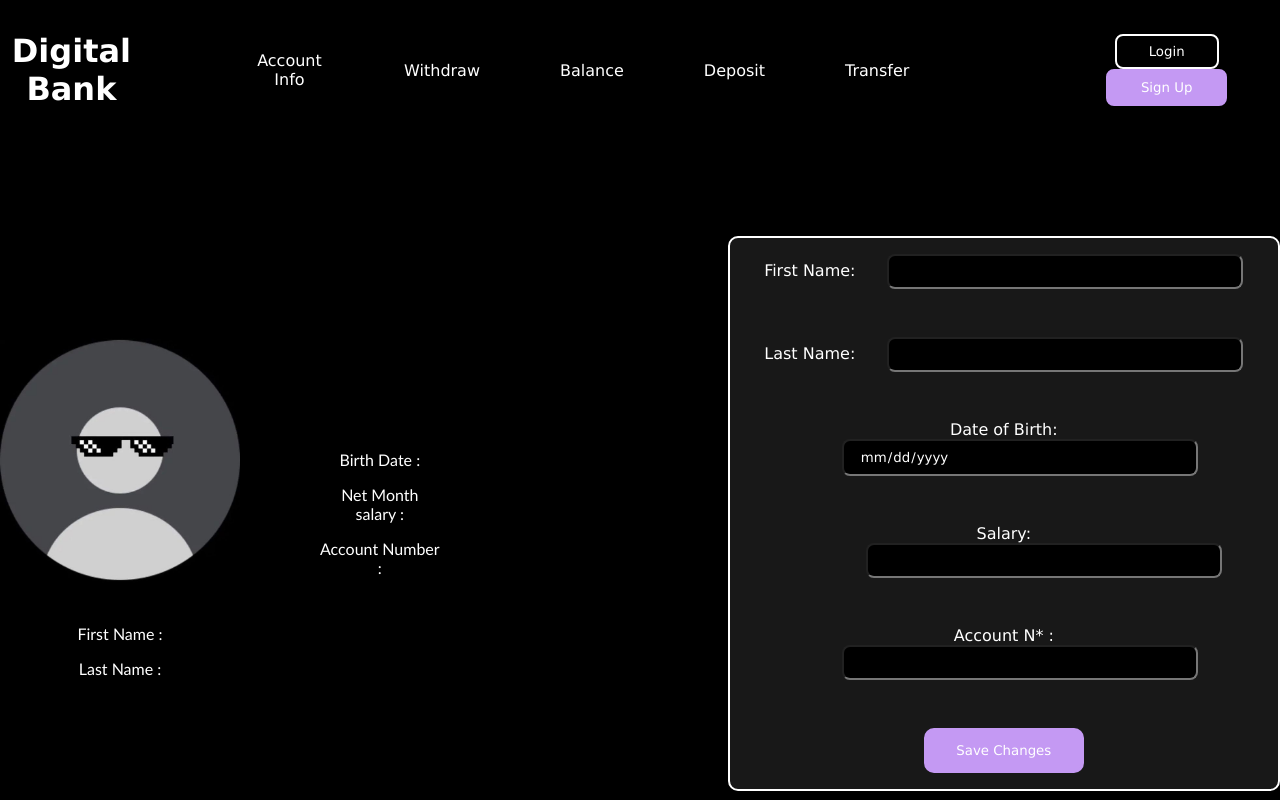
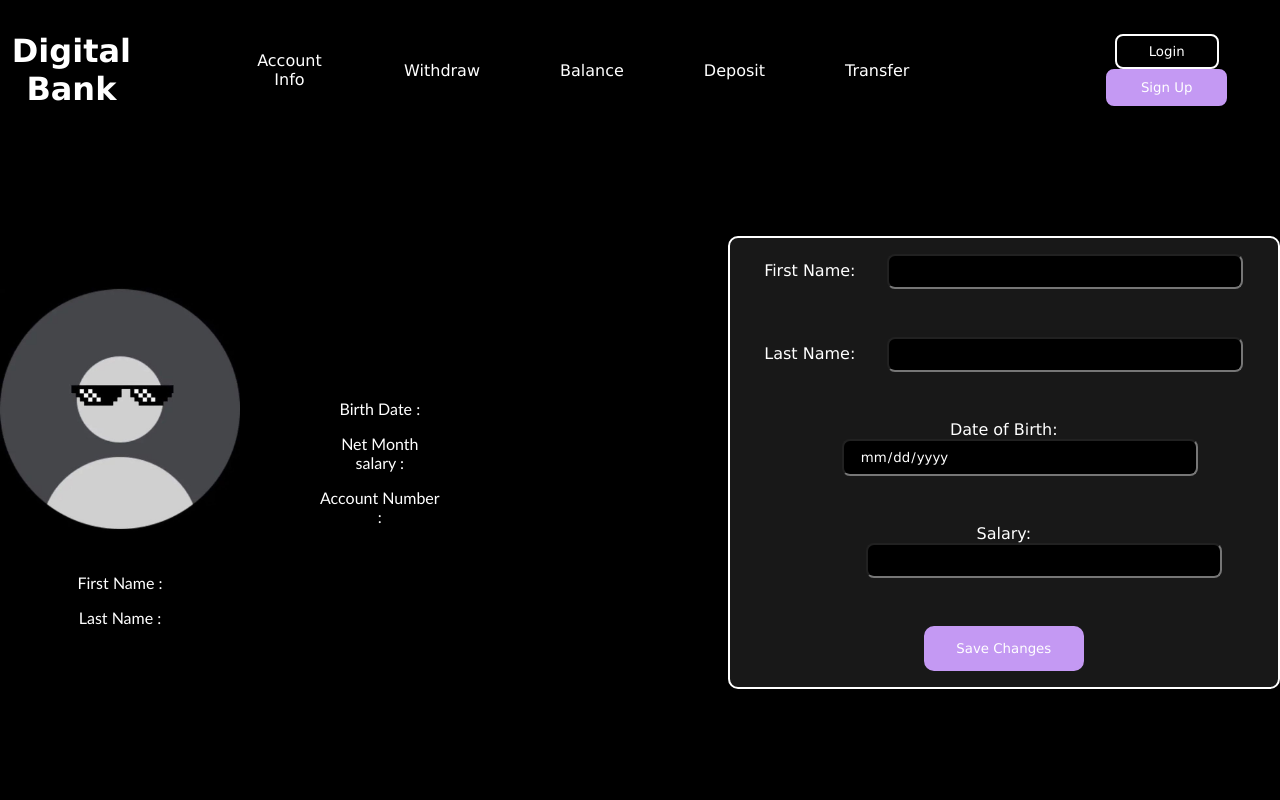
Before and after one commit to PROG4-DigitalBank/UI, a React (Create React App) app: page /account in a window 1280 px wide. Built offline with nearby package versions, Linux system fonts and the light colour scheme.

Commit message:
fix: remove account number to update

```diff
--- a/src/components/account/AccountInfo.jsx
+++ b/src/components/account/AccountInfo.jsx
@@ -95,16 +95,6 @@ const AccountInfo = () => {
                 id="salary"
               />
             </label>
-            <label>
-              Account N* :
-              <input
-                type="text"
-                name="accountNumber"
-                required
-                className="input-text"
-                id="acc-number"
-              />
-            </label>
             <button type="submit" className="submit">
               Save Changes
             </button>
```
